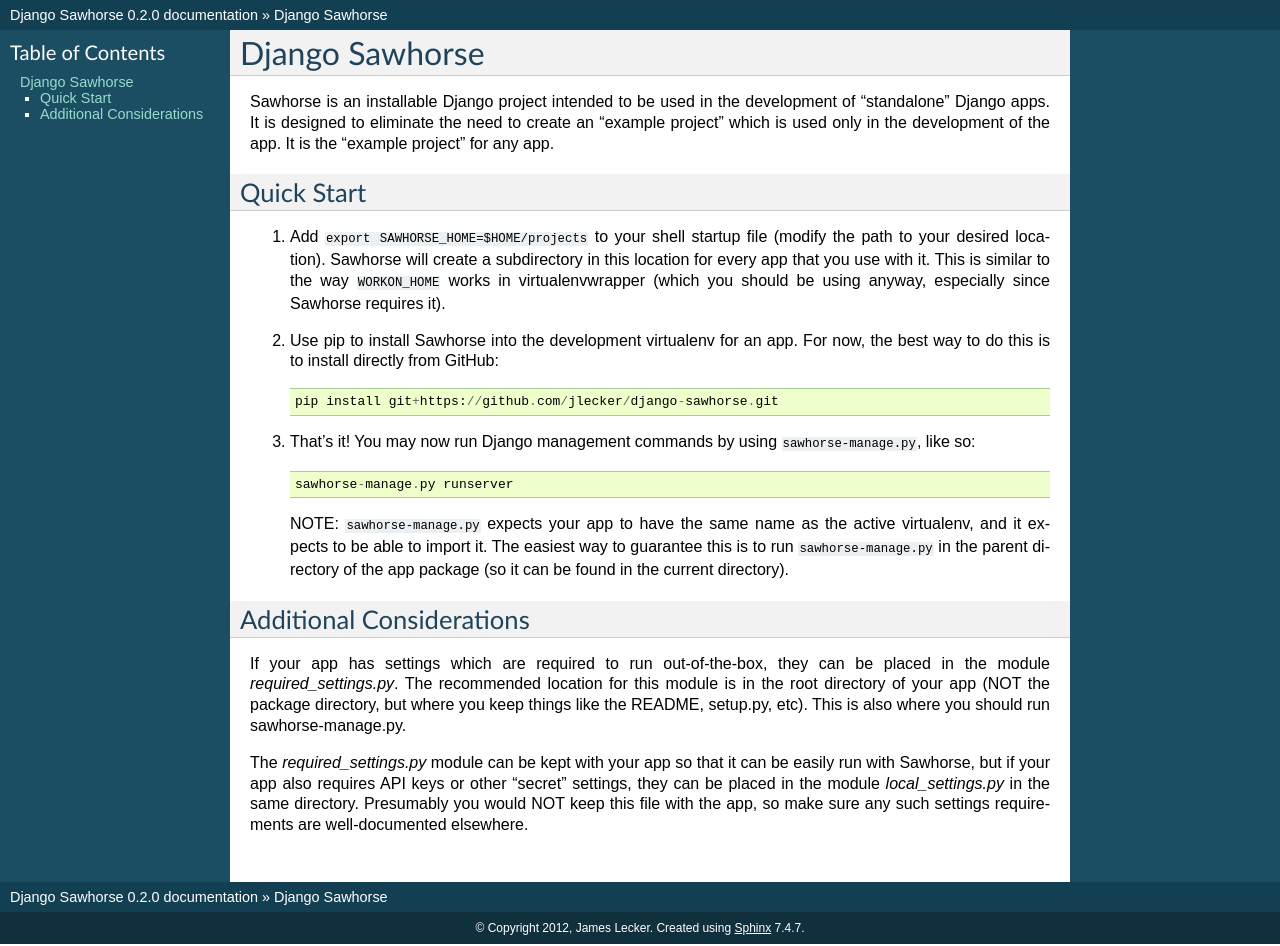
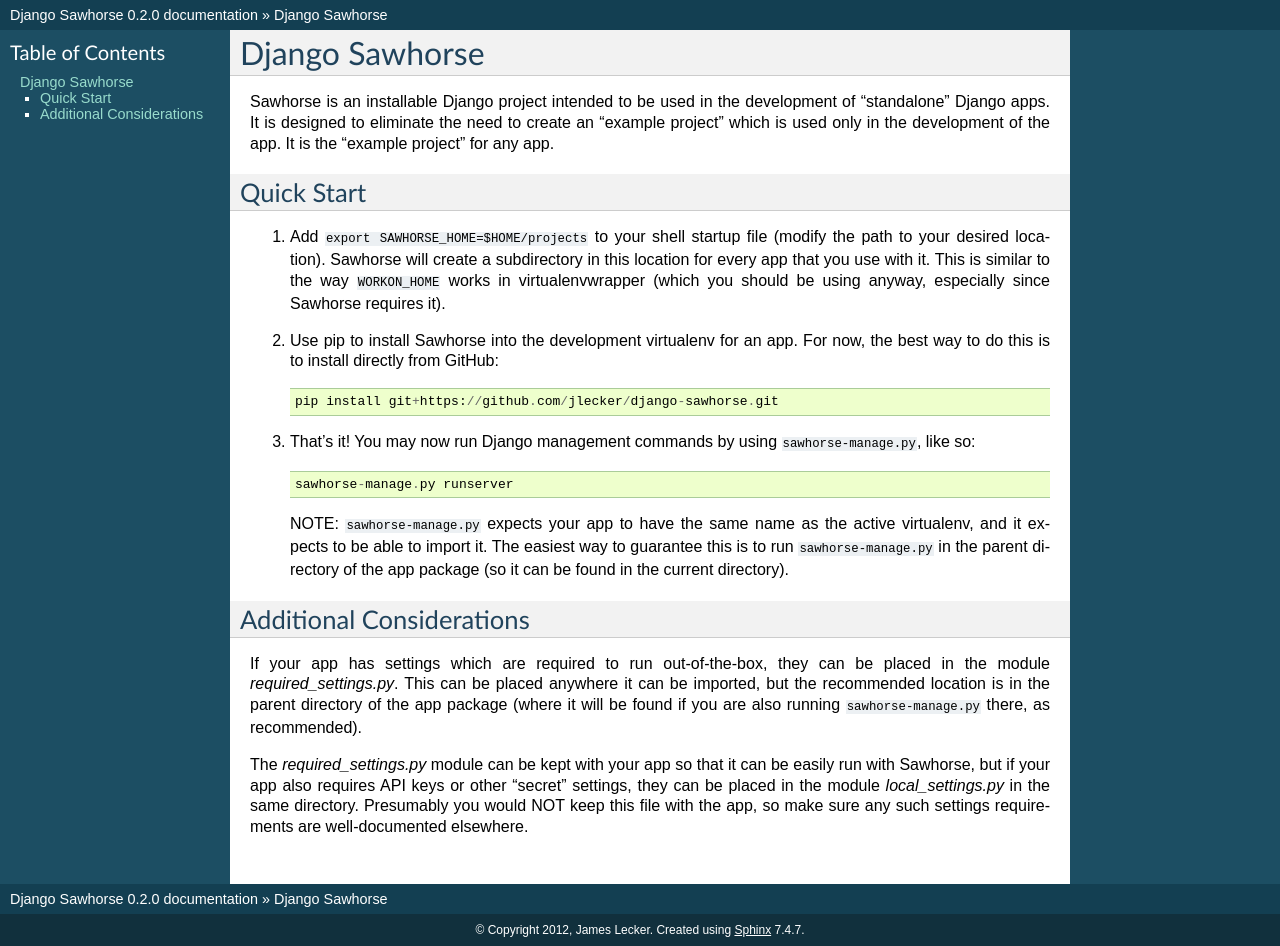
Before and after one commit to jlecker/django-sawhorse, a Sphinx documentation site: the page built from docs/index.rst, in a window 1280 px wide. Built offline with Sphinx 7.4.7, drawn with Linux system fonts in a browser that asks for light colours.

Commit message:
slight rewording in the docs for clarity

```diff
--- a/docs/index.rst
+++ b/docs/index.rst
@@ -36,10 +36,10 @@
 -------------------------
 
 If your app has settings which are required to run out-of-the-box, they can be
-placed in the module *required_settings.py*. The recommended location for this
-module is in the root directory of your app (NOT the package directory, but
-where you keep things like the README, setup.py, etc). This is also where you
-should run sawhorse-manage.py.
+placed in the module *required_settings.py*. This can be placed anywhere it can
+be imported, but the recommended location is in the parent directory of the
+app package (where it will be found if you are also running
+``sawhorse-manage.py`` there, as recommended).
 
 The *required_settings.py* module can be kept with your app so that it can be
 easily run with Sawhorse, but if your app also requires API keys or other
```
